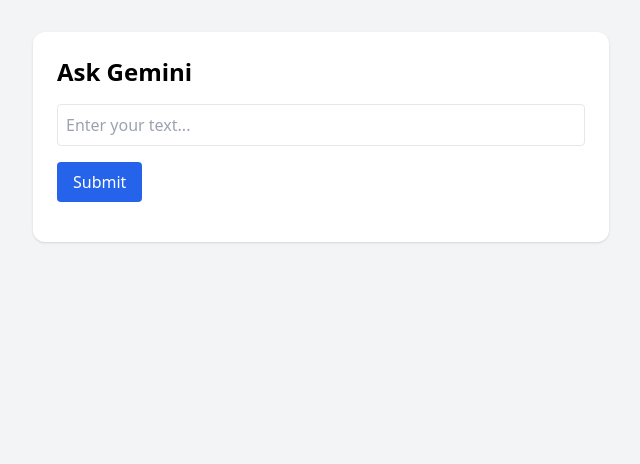
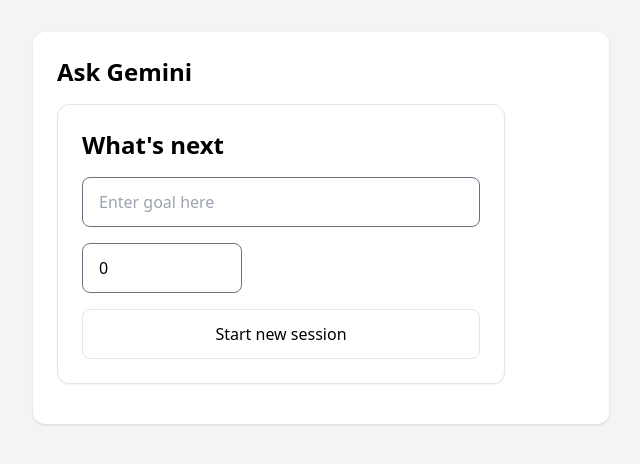
Before and after one commit to jz2447/dandyhacks25, a Flask app: page / in a window 1280 px wide. Shown: the top 464 px of the page, without its empty margins (319-959 px from the left). Run offline with Flask 3, Linux system fonts and the light colour scheme; some libraries are stand-ins or nearby versions.

Commit message:
Base HTML + Input Whats next in index file

```diff
--- a/templates/base.html
+++ b/templates/base.html
@@ -4,11 +4,10 @@
     <meta charset="UTF-8">
     <title>Your App</title>
 
-    <!-- Tailwind CDN -->
     <script src="https://cdn.tailwindcss.com"></script>
+    <link href="https://cdn.jsdelivr.net/npm/flowbite@4.0.0/dist/flowbite.min.css" rel="stylesheet" />
+    <script src="https://cdn.jsdelivr.net/npm/flowbite@4.0.0/dist/flowbite.min.js"></script>
 
-    <!-- HTMX CDN -->
-    <script src="https://unpkg.com/htmx.org@1.9.10"></script>
 </head>
 <body class="bg-gray-100 p-8">
     {% block content %}{% endblock %}
--- a/templates/index.html
+++ b/templates/index.html
@@ -1,5 +1,6 @@
 {% extends "base.html" %}
 {% block content %}
+
 
 <div class="max-w-xl mx-auto bg-white shadow p-6 rounded-xl">
     <h1 class="text-2xl font-bold mb-4">Ask Gemini</h1>
@@ -9,17 +10,30 @@
           hx-swap="innerHTML"
           class="space-y-4">
 
-        <input name="text"
-               class="w-full border p-2 rounded"
-               placeholder="Enter your text...">
+            <!-- Whats Next Component -->
 
-        <button class="px-4 py-2 bg-blue-600 text-white rounded">
-            Submit
-        </button>
+            <div class="p-6 bg-white rounded-xl shadow-sm border w-full max-w-md">
+                <h2 class="text-2xl font-semibold mb-4">What's next</h2>
+                <input
+                type="text"
+                placeholder="Enter goal here"
+                class="w-full border rounded-lg px-4 py-3 mb-4 focus:outline-none"
+                />
+
+
+                <input type="number" id="numberInput" value="0" class="w-40 border rounded-lg px-4 py-3 mb-4 focus:outline-none">
+
+
+                <button
+                class="w-full border rounded-lg px-4 py-3 font-medium hover:bg-gray-50 transition">
+                Start new session
+                </button>
+            </div>
 
     </form>
 
     <div id="response" class="mt-4 text-lg"></div>
+
 </div>
 
 {% endblock %}
```
Also changed, not shown: webApp.html (added, +104 -0 lines).
